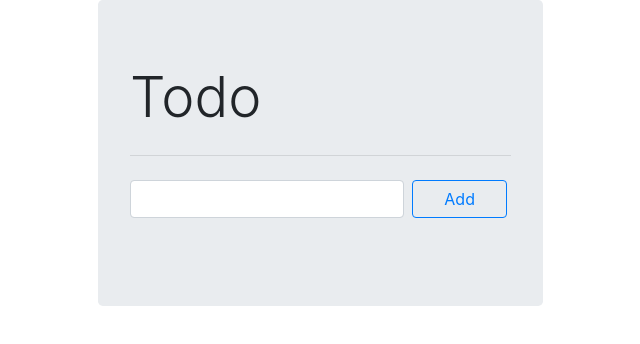
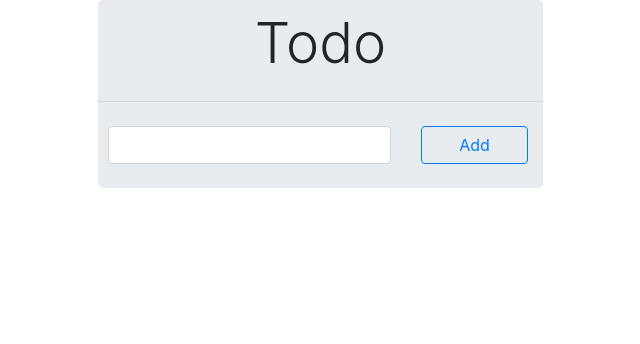
Before and after one commit to mave108/todo, a React (Create React App) app: page / in a window 1280 px wide. Shown: the top 344 px of the page, without its empty margins (272-912 px from the left). Built offline with nearby package versions, Linux system fonts and the light colour scheme.

Commit message:
alignment issue fixed

```diff
--- a/src/Components/Layout/Layout.js
+++ b/src/Components/Layout/Layout.js
@@ -7,8 +7,8 @@ const Layout = (props) =>{
         <div className="row">
         <div className="col-3"></div>
         <div className="col-5">
-        <div className="jumbotron">
-            <h1 className="display-4">{props.header}</h1>
+        <div className="jumbotron" style={{padding:"10px 0 0 0"}}>
+            <h1 className="display-4" style={{textAlign: "center"}}>{props.header}</h1>
             <hr className="my-4" />
             <div>{props.children}</div>
 
--- a/src/Components/Task/Add/Addtask.js
+++ b/src/Components/Task/Add/Addtask.js
@@ -2,19 +2,17 @@ import React from 'react';
 
 const Layout = (props) =>{
 
-
-
     return(
         <div className="row">
             <div className="col-12">
-                <form onSubmit={ (e)=>{props.submitHandler(e)}} name="add-task" className="form-inline">
+                <form style={{padding: "0 10px"}} onSubmit={ (e)=>{props.submitHandler(e)}} name="add-task" className="form-inline">
                     <input type="text"
                            name="addtask"
-                           className="form-control mr-sm-2"
+                           className="form-control col-8"
                            onChange={props.updateHandler}
                            value={props.value}
                            />
-                        <button className="btn btn-outline-primary my-2 my-sm-0 col-3" type="submit">Add</button>
+                        <button className="btn btn-outline-primary col-3" style={{marginLeft:"30px"}} type="submit">Add</button>
                 </form>
            </div>
         </div>
```
